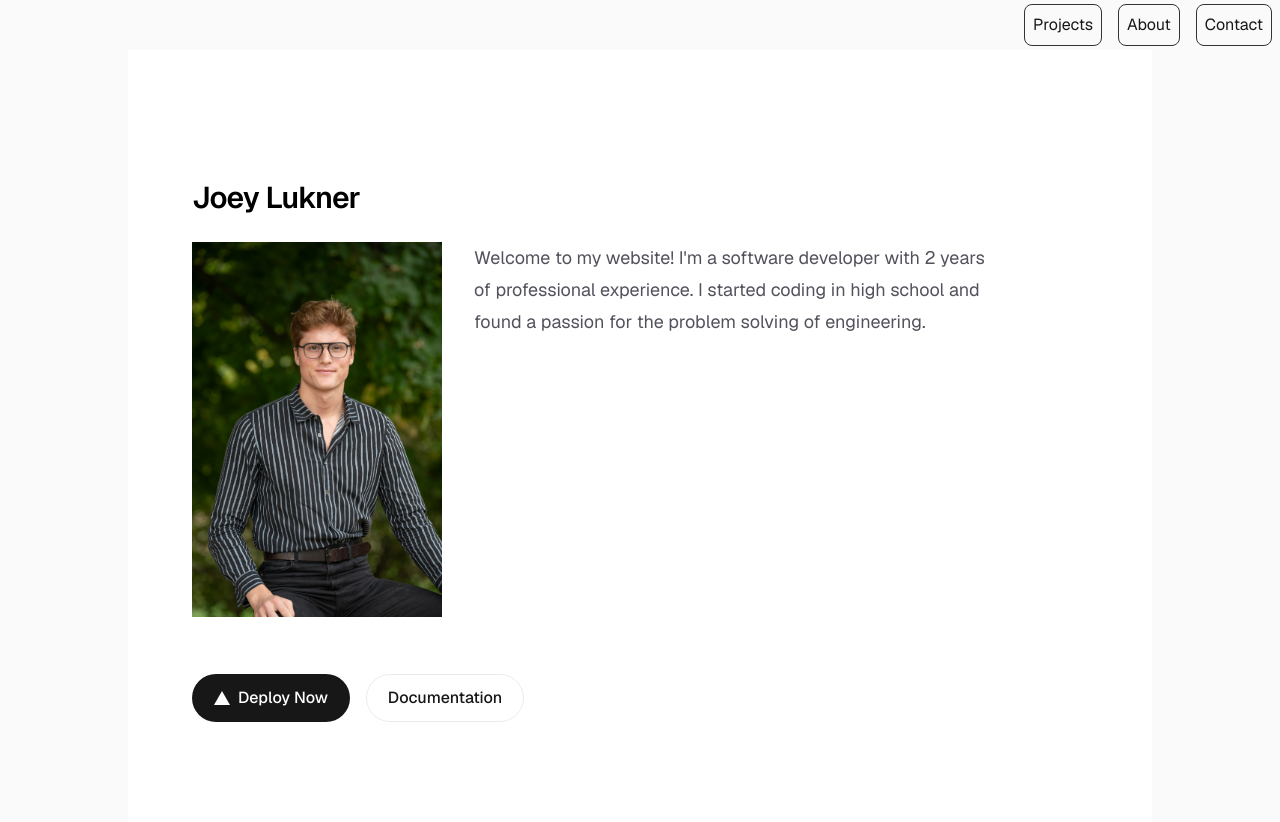
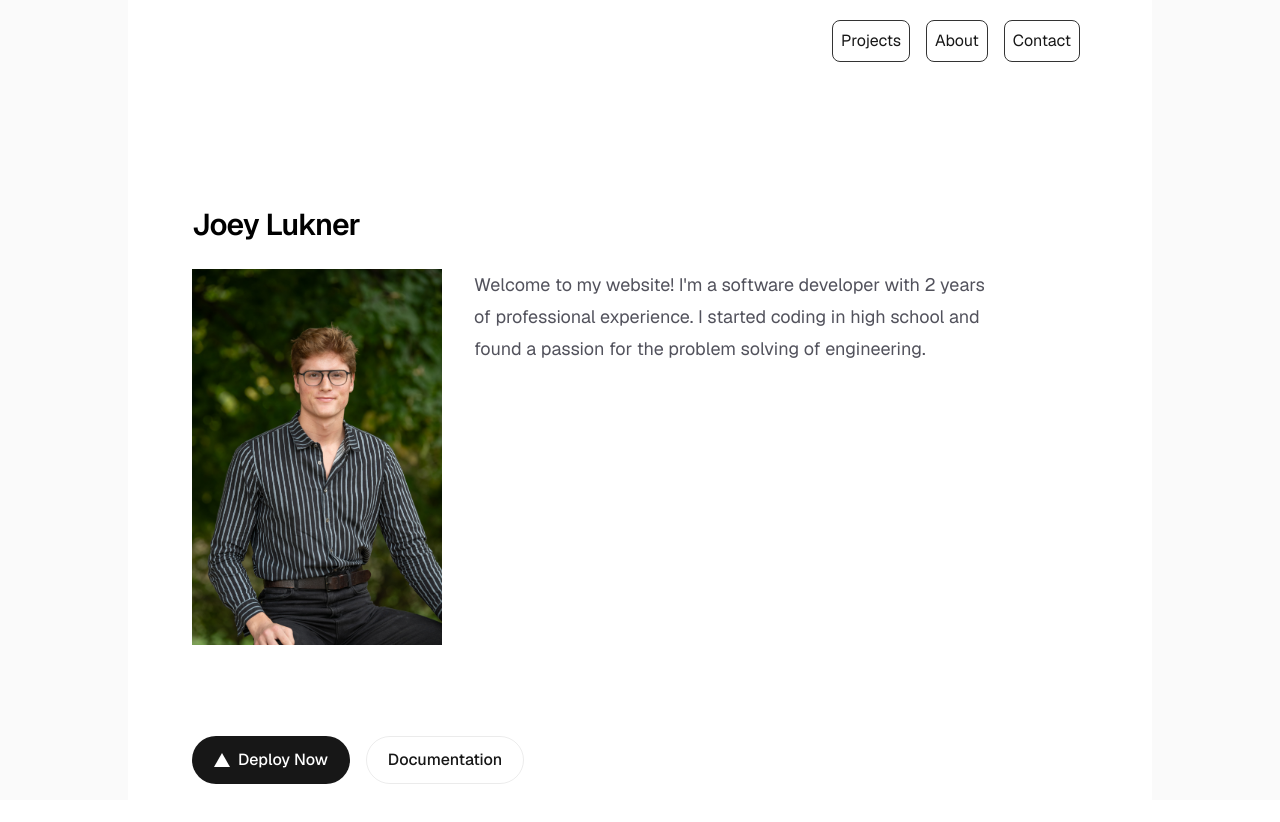
Before and after one commit to joeylukner/website-jlukner, a Next.js app: page / in a window 1280 px wide. Shown: the top 822 px of the page. After the commit the page ends 800 px from the top, so only its background shows below. Built offline with nearby package versions, Linux system fonts and the light colour scheme.

Commit message:
Redid positioning of toolbar

```diff
--- a/app/globals.css
+++ b/app/globals.css
@@ -34,8 +34,9 @@ body {
 
 .toolbar {
   width: 100%;
-  flex-direction: row;
+  display: flex;
   justify-content: flex-end;
+  padding-bottom: 3rem;
 }
 
 .button-toolbar:hover {
--- a/app/page.tsx
+++ b/app/page.tsx
@@ -1,11 +1,9 @@
 import Image from "next/image";
 import Link from "next/link";
-{
-  /* // TODO move all of this to globals.css */
-}
+
 function Toolbar() {
   return (
-    <div className="flex flex-row justify-end toolbar">
+    <div className="toolbar">
       <Link href={"/projects"}>
         <button className="button-toolbar">Projects</button>
       </Link>
@@ -22,8 +20,8 @@ function Toolbar() {
 export default function Home() {
   return (
     <div className="flex flex-col min-h-screen items-center justify-center bg-zinc-50 font-sans dark:bg-black">
-      <Toolbar />
-      <main className="flex min-h-screen w-full max-w-5xl flex-col items-center justify-between py-32 px-16 bg-white dark:bg-black sm:items-start">
+      <main className="flex min-h-screen w-full max-w-5xl flex-col items-center justify-between py-4 px-16 bg-white dark:bg-black sm:items-start">
+        <Toolbar />
         <div className="flex flex-col items-center gap-6 text-center sm:items-start sm:text-left">
           <h1 className="max-w-xs text-3xl font-semibold leading-10 tracking-tight text-black dark:text-zinc-50">
             Joey Lukner
```
